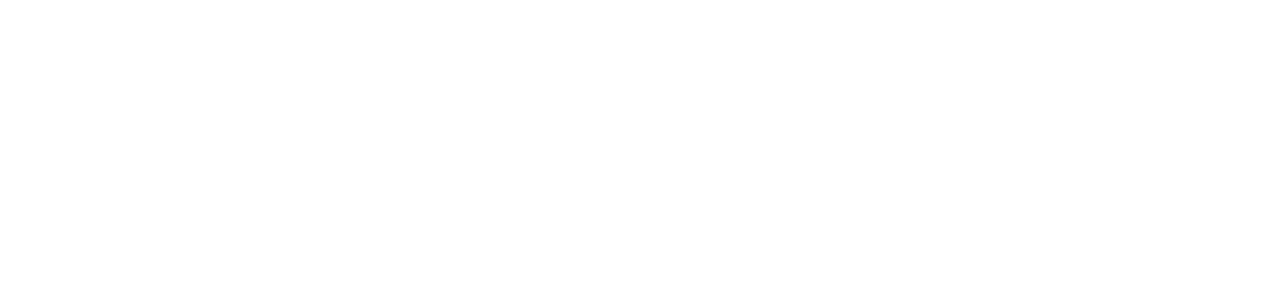
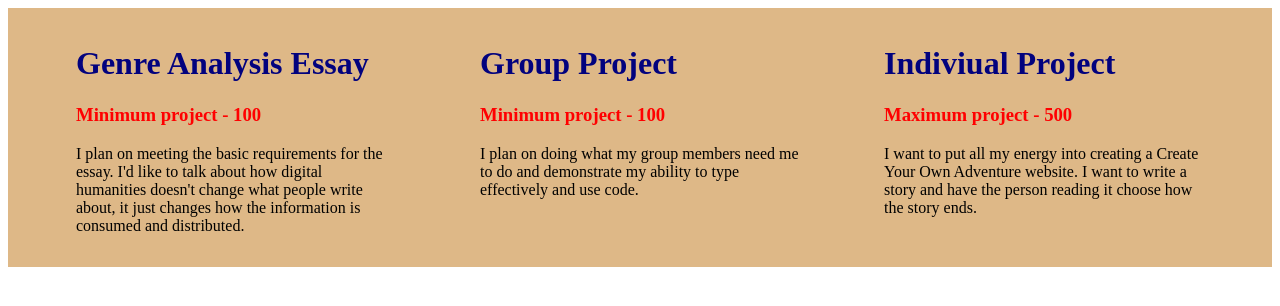
Before and after one commit to Twinkie216/Module4CodingAssignment, a plain HTML site: page index.html in a window 1280 px wide. Drawn offline with Linux system fonts and the light colour scheme.

Commit message:
final changes

```diff
--- a/index.html
+++ b/index.html
@@ -8,13 +8,19 @@
 <body>
     <div class="container">
         <div class="cell">
-
+              <h1>Genre Analysis Essay</h1>
+              <h3>Minimum project - 100</h3>
+              <p>I plan on meeting the basic requirements for the essay. I'd like to talk about how digital humanities doesn't change what people write about, it just changes how the information is consumed and distributed.</p>
         </div>
         <div class="cell">
-
+            <h1>Group Project</h1>
+            <h3>Minimum project - 100</h3>
+            <p> I plan on doing what my group members need me to do and demonstrate my ability to type effectively and use code.</p>
         </div>
         <div class="cell">
-
+            <h1>Indiviual Project</h1>
+            <h3> Maximum project - 500</h3>
+            <p>I want to put all my energy into creating a Create Your Own Adventure website. I want to write a story and have the person reading it choose how the story ends.</p>
         </div>
     </div>
 </body>
--- a/styles.css
+++ b/styles.css
@@ -2,8 +2,18 @@
     display: flex;
     flex-flow: row nowrap;
     justify-content: space-evenly;
+    background-color: burlywood;
 }
 
 .cell {
     padding: 1em;
+    max-width: 20em;
 }
+
+h1 {
+    color: rgb(2, 2, 126);
+}
+
+h3 {
+    color: red
+}
```
